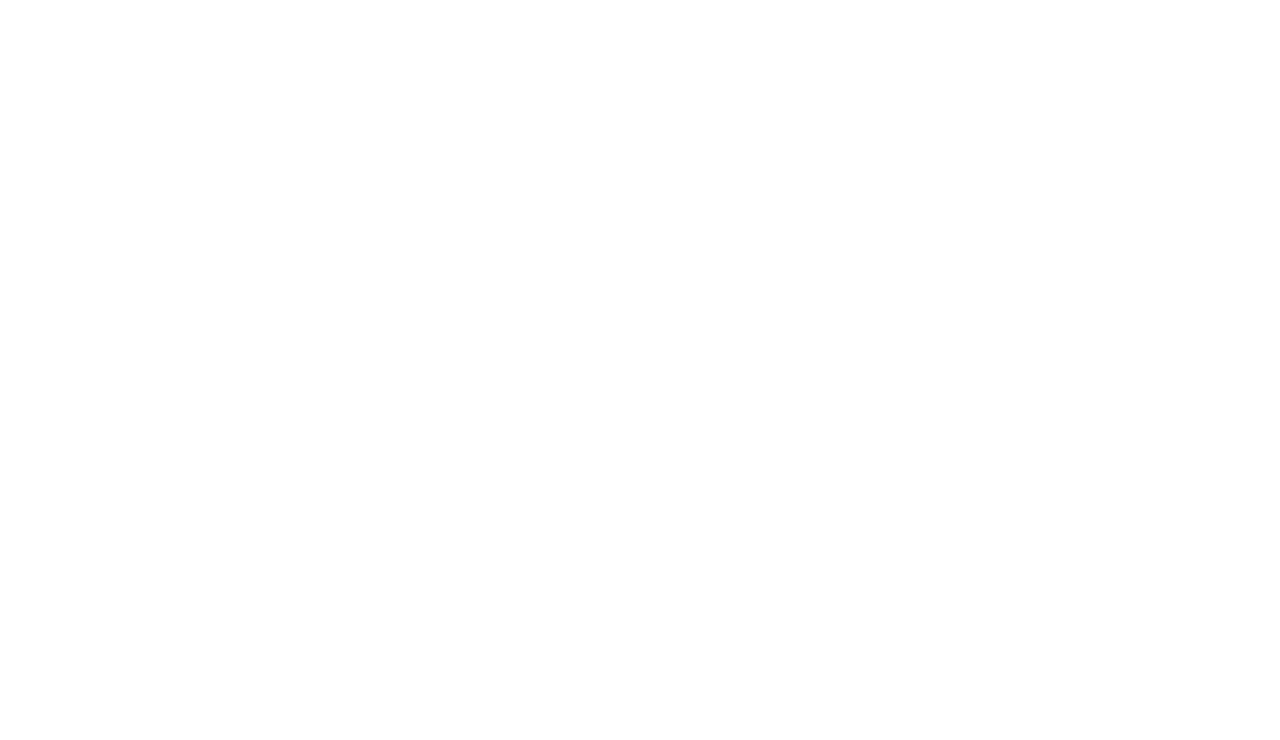
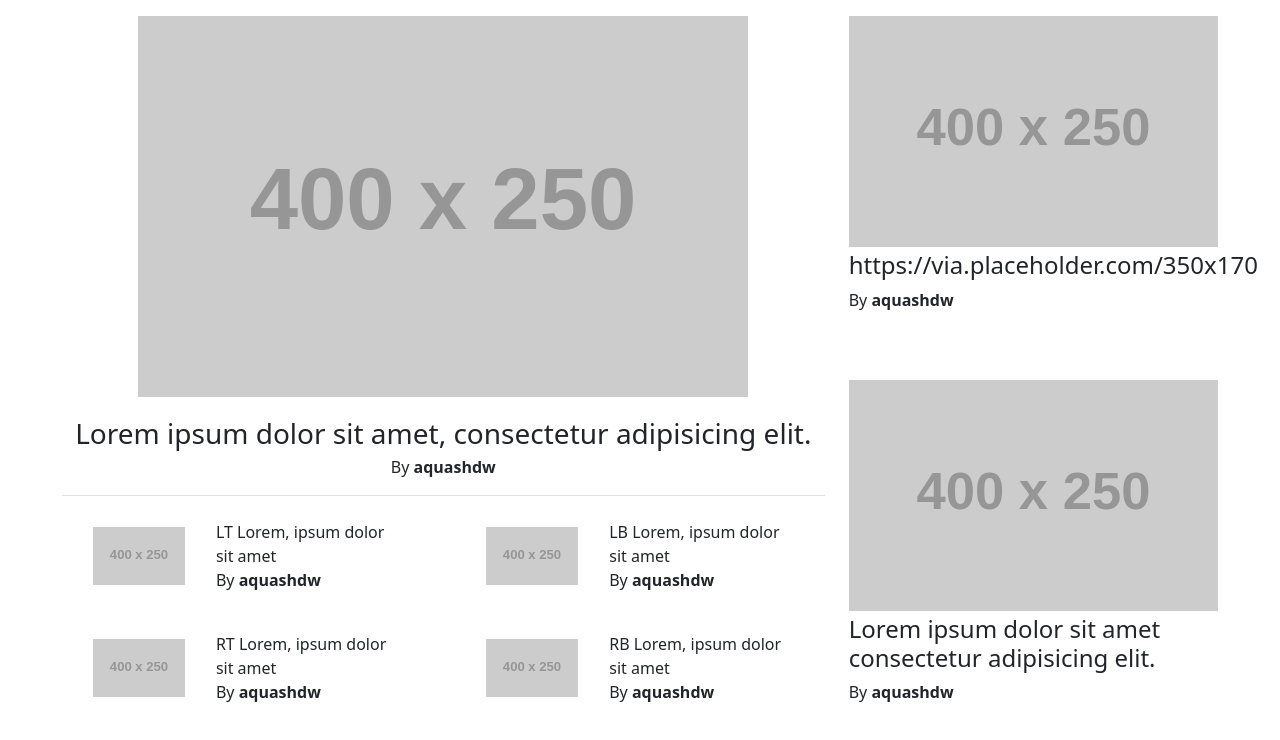
Before and after one commit to Axerld/git-practice, a plain HTML site: page index.html in a window 1280 px wide. Drawn offline with nearby package versions, Linux system fonts and the light colour scheme; placeholder pictures from the web are drawn by us.

Commit message:
undate index.html

```diff
--- a/index.html
+++ b/index.html
@@ -2,11 +2,82 @@
 <html lang="en">
 <head>
     <meta charset="UTF-8">
-    <meta http-equiv="X-UA-Compatible" content="IE=edge">
     <meta name="viewport" content="width=device-width, initial-scale=1.0">
-    <title>Git-Practice</title>
+    <link href="https://cdn.jsdelivr.net/npm/bootstrap@5.1.1/dist/css/bootstrap.min.css" rel="stylesheet">
+    <script src="https://cdn.jsdelivr.net/npm/bootstrap@5.1.1/dist/js/bootstrap.bundle.min.js"></script>
+    <title>Forbes Clone</title>
+    <style>
+        body {
+            padding-left: 50px;
+            padding-right: 50px;
+        }
+    </style>
 </head>
 <body>
-
+    <div class="container-fluid">
+        <div class="row">
+            <!-- main -->
+            <div class="col-lg-8">
+                <div class="border-bottom d-flex flex-column justify-content-center align-items-center">
+                    <img class="my-3" src="https://via.placeholder.com/400x250" style="width: 80%; object-fit: cover;" />
+                    <h3 class="text-center my-1">Lorem ipsum dolor sit amet, consectetur adipisicing elit.</h3>
+                    <p>By <span class="fw-bold">aquashdw</span></p>
+                </div>
+                <!-- main card left -->
+                <div class="row my-1">
+                    <div class="col-lg-6">
+                        <div class="d-flex justify-content-evenly align-items-center my-lg-3 my-md-3 my-sm-3">
+                            <img src="https://via.placeholder.com/400x250" class="w-25" alt="" />
+                            <div class="w-50 my-1">
+                                <p class="mb-0">LT Lorem, ipsum dolor sit amet</p>
+                                <p class="mb-0">By <span class="fw-bold">aquashdw</span></p>
+                            </div>
+                        </div>
+                    </div>
+                    <div class="col-lg-6">
+                        <div class="d-flex justify-content-evenly align-items-center my-lg-3 my-md-3 my-sm-3">
+                            <img src="https://via.placeholder.com/400x250" class="w-25" alt="" />
+                            <div class="w-50 my-1">
+                                <p class="mb-0">LB Lorem, ipsum dolor sit amet</p>
+                                <p class="mb-0">By <span class="fw-bold">aquashdw</span></p>
+                            </div>
+                        </div>
+                    </div>
+                    <!-- main card right -->
+                    <div class="col-lg-6">
+                        <div class="d-flex justify-content-evenly align-items-center my-lg-3 my-md-3 my-sm-3">
+                            <img src="https://via.placeholder.com/400x250" class="w-25" alt="" />
+                            <div class="w-50 my-1">
+                                <p class="mb-0">RT Lorem, ipsum dolor sit amet</p>
+                                <p class="mb-0">By <span class="fw-bold">aquashdw</span></p>
+                            </div>
+                        </div>
+                    </div>
+                    <div class="col-lg-6">
+                        <div class="d-flex justify-content-evenly align-items-center my-lg-3 my-md-3 my-sm-3">
+                            <img src="https://via.placeholder.com/400x250" class="w-25" alt="" />
+                            <div class="w-50 my-1">
+                                <p class="mb-0">RB Lorem, ipsum dolor sit amet</p>
+                                <p class="mb-0">By <span class="fw-bold">aquashdw</span></p>
+                            </div>
+                        </div>
+                    </div>
+                </div>
+            </div>
+            <!-- sub -->
+            <div class="col-lg-4">
+                <div class="h-50 py-3 d-flex flex-column align-items-center">
+                    <img src="https://via.placeholder.com/400x250" class="w-100 pb-1" />
+                    <h4 class="w-100 text-start">https://via.placeholder.com/350x170</h4>
+                    <p class="mb-0 w-100">By <span class="fw-bold">aquashdw</span></p>
+                </div>
+                <div class="h-50 py-3 d-flex flex-column align-items-center">
+                    <img src="https://via.placeholder.com/400x250" class="w-100 pb-1" />
+                    <h4 class="w-100 text-start">Lorem ipsum dolor sit amet consectetur adipisicing elit.</h4>
+                    <p class="mb-0 w-100">By <span class="fw-bold">aquashdw</span></p>
+                </div>
+            </div>
+        </div>
+    </div>
 </body>
 </html>
```
